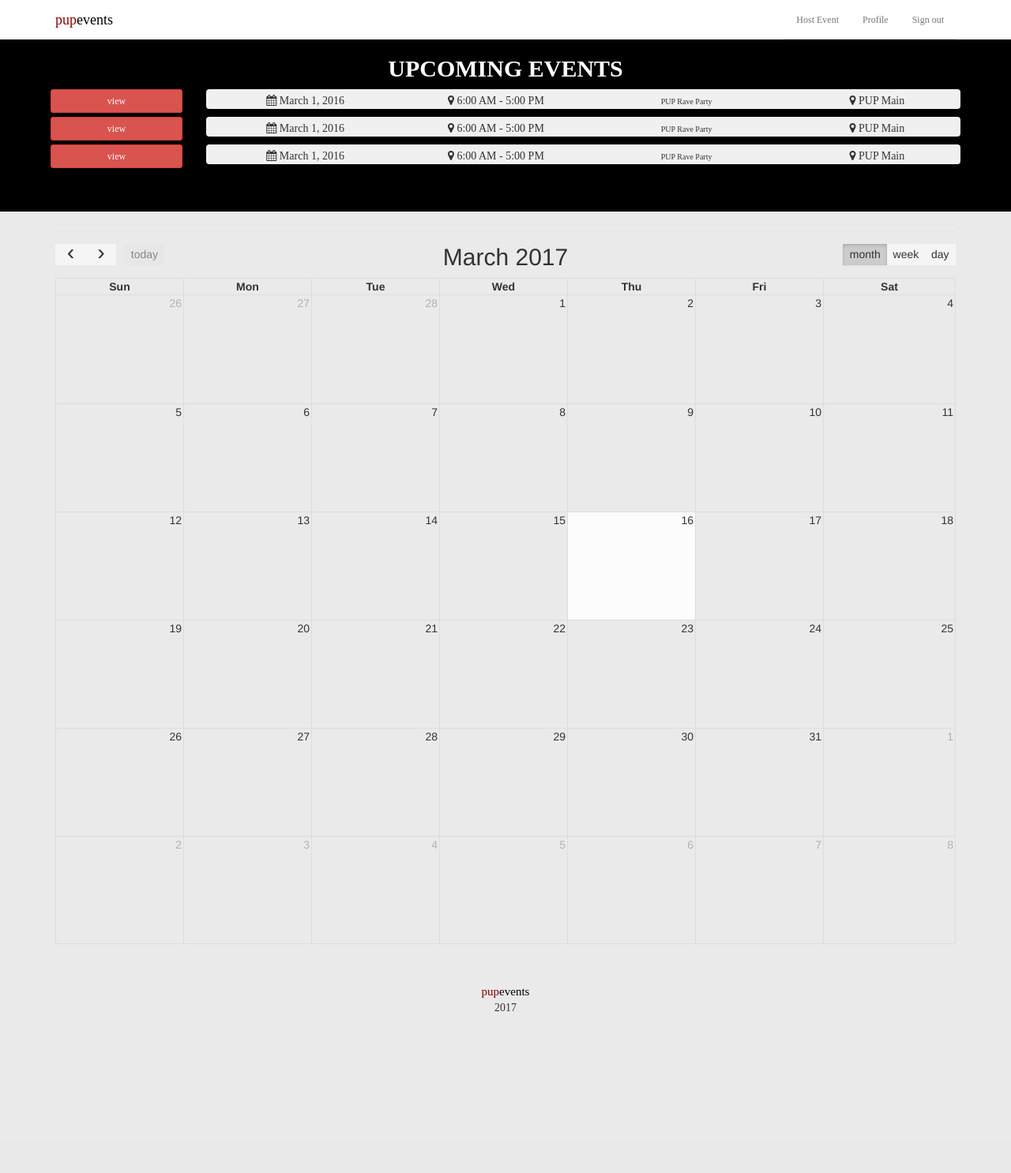
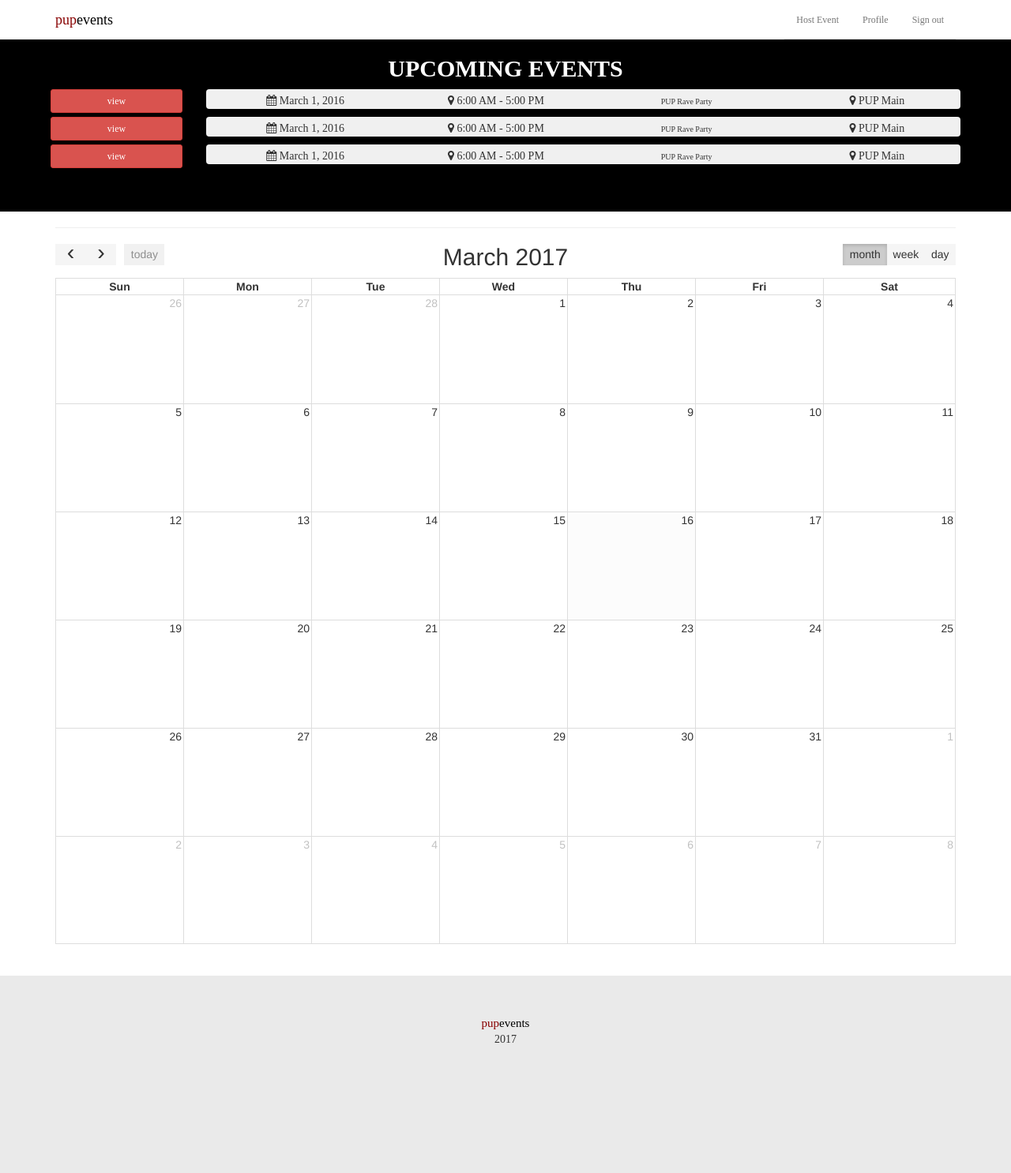
Before and after one commit to jedidiahgarcia/PUPevents, a Flask app: template templates/home/index.html in a window 1280 px wide. Shown: the whole page at 79% size. Before the commit the page ends 1281 px from the top, so only its background shows below. Run offline with Flask 2, Linux system fonts and the light colour scheme; the template is opened without the code that fills it, so the values that code supplies are empty; some libraries are stand-ins or nearby versions.

Commit message:
update interface

```diff
--- a/templates/create_event/index.html
+++ b/templates/create_event/index.html
@@ -412,7 +412,7 @@
 	<script type="text/javascript">
        	$(function () {
             $('#datetimepicker3').datetimepicker({
-                format: 'LT'
+                format: 'HH:MM';
             });
         });
     </script>
--- a/templates/home/index.html
+++ b/templates/home/index.html
@@ -166,6 +166,12 @@
 		    border-top-left-radius: 5px;
 		    border-top-right-radius: 5px;
 		}
+
+		.calendar {
+			background-color: white;
+			padding-bottom: 40px;
+		}
+
 	</style>
 
 	<script type="text/javascript">
```
